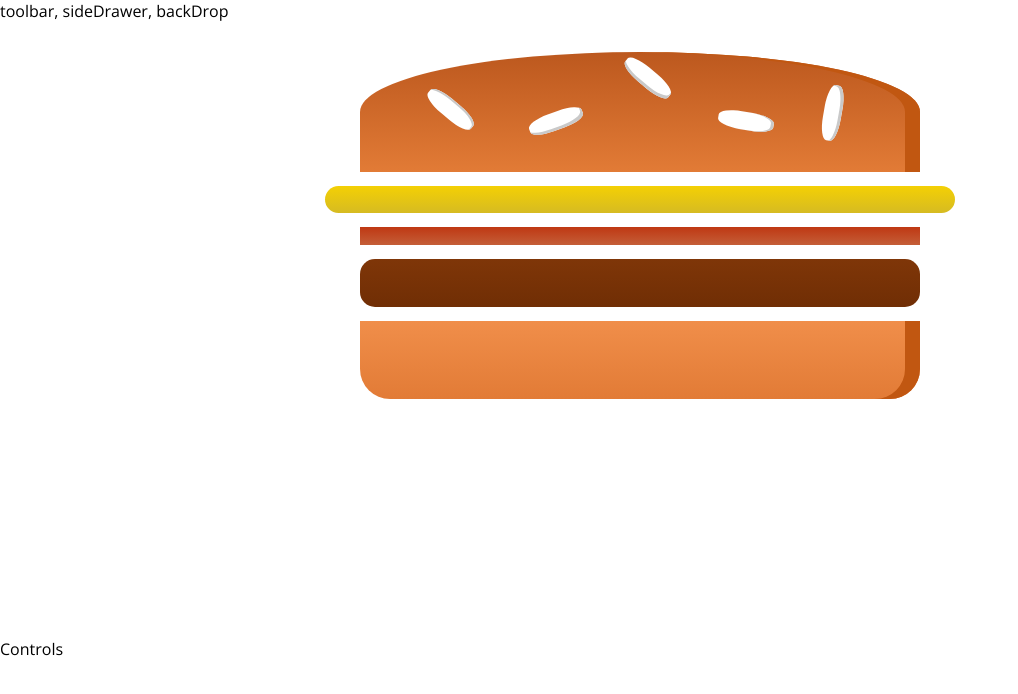
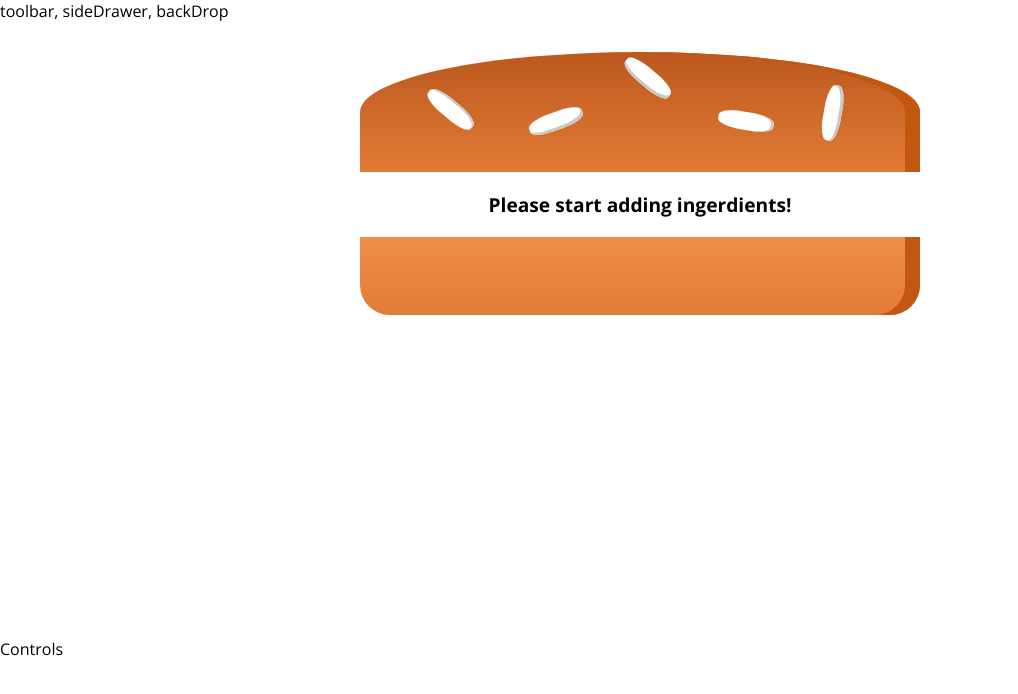
Before and after one commit to islam94ibrahim/burger_builder, a React (Create React App) app: page / in a window 1280 px wide. Shown: the top 694 px of the page, without its empty margins (0-1018 px from the left). Built offline with nearby package versions, Linux system fonts and the light colour scheme.

Commit message:
feat: add burger ingerdients state

```diff
--- a/src/components/Burger/Burger.js
+++ b/src/components/Burger/Burger.js
@@ -1,18 +1,35 @@
 import React from 'react';
+import PropTypes from 'prop-types';
 
 import styles from './Burger.module.css';
 import BurgerIngerdient from './BurgerIngerdient/BurgerIngerdient';
 
 const Burger = (props) => {
+  let transformedIngerdients = Object.keys(props.ingerdients)
+    .map((ingerdient) => {
+      return [...Array(props.ingerdients[ingerdient])].map((_, index) => (
+        <BurgerIngerdient key={ingerdient + index} type={ingerdient} />
+      ));
+    })
+    .reduce((arr, el) => {
+      return arr.concat(el);
+    }, []);
+
+  if (transformedIngerdients.length === 0) {
+    transformedIngerdients = <p>Please start adding ingerdients!</p>;
+  }
+
   return (
     <div className={styles.Burger}>
       <BurgerIngerdient type="bread-top" />
-      <BurgerIngerdient type="cheese" />
-      <BurgerIngerdient type="bacon" />
-      <BurgerIngerdient type="meat" />
+      {transformedIngerdients}
       <BurgerIngerdient type="bread-bottom" />
     </div>
   );
 };
 
+Burger.prototype = {
+  ingerdients: PropTypes.object.isRequired,
+};
+
 export default Burger;
--- a/src/containers/BurgerBuilder/BurgerBuilder.js
+++ b/src/containers/BurgerBuilder/BurgerBuilder.js
@@ -3,10 +3,18 @@ import React, { Component, Fragment } from 'react';
 import Burger from '../../components/Burger/Burger';
 
 class BurgerBuilder extends Component {
+  state = {
+    ingerdients: {
+      salad: 0,
+      cheese: 0,
+      bacon: 0,
+      meat: 0,
+    },
+  };
   render() {
     return (
       <Fragment>
-        <Burger />
+        <Burger ingerdients={this.state.ingerdients} />
         <div>Controls</div>
       </Fragment>
     );
```
